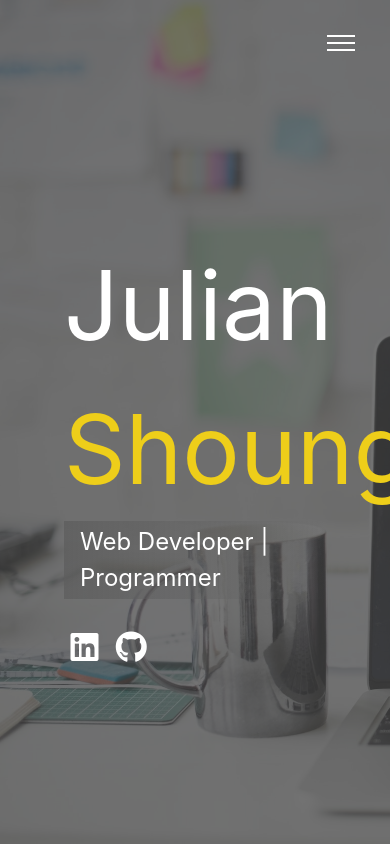
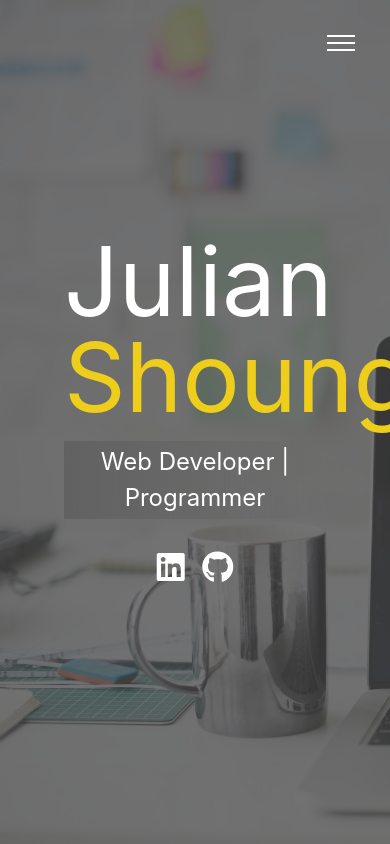
Before and after one commit to jshoung/old-portfolio, a website: page dist/index.html in a window 390 px wide. Drawn offline with Linux system fonts and the light colour scheme.

Commit message:
Add initial media query responsiveness

```diff
--- a/scss/_config.scss
+++ b/scss/_config.scss
@@ -28,3 +28,27 @@
     }
   }
 }
+
+@mixin mediaSm {
+  @media screen and (max-width: 500px) {
+    @content;
+  }
+}
+
+@mixin mediaMd {
+  @media screen and (max-width: 768px) {
+    @content;
+  }
+}
+
+@mixin mediaLg {
+  @media screen and (max-width: 1170px) {
+    @content;
+  }
+}
+
+@mixin mediaXl {
+  @media screen and (min-width: 1171px) {
+    @content;
+  }
+}
--- a/scss/_menu.scss
+++ b/scss/_menu.scss
@@ -56,9 +56,11 @@
     width: 50%;
     height: 100vh;
     @include easeOut();
+    transition-delay: 0.25s;
 
     &.show {
       transform: translate3d(0, 0, 0);
+      transition-delay: 0s;
     }
   }
 
@@ -86,11 +88,12 @@
   }
 
   .nav-item {
-    transform: translate3d(600px, 0, 0);
-    @include easeOut();
+    transform: translate3d(0, -600px, 0);
+    transition: all 0.2s linear;
 
     &.show {
       transform: translate3d(0, 0, 0);
+      @include easeOut();
     }
   }
 
@@ -111,9 +114,10 @@
   }
 }
 
-// Delay each nav item transform by 0.1s
 @for $x from 1 through 4 {
   .nav-item:nth-child(#{$x}) {
-    transition-delay: $x * 0.1s;
+    &.show {
+      transition-delay: 0.5s - ($x * 0.1s);
+    }
   }
 }
--- /dev/null
+++ b/scss/_mobile.scss
@@ -0,0 +1,62 @@
+@include mediaXl {}
+
+
+@include mediaLg {}
+
+
+@include mediaMd {
+  main {
+    align-items: center;
+    text-align: center;
+
+    .lg-heading {
+      line-height: 1;
+      margin-bottom: 1rem;
+    }
+  }
+
+  .menu {
+    &-nav, &-branding {
+      float: none;
+      width: 100%;
+      min-height: 0;
+
+      &.show {
+        transform: translate3d(0, 0, 0);
+      }
+    }
+
+    &-nav {
+      height: 75vh;
+      transform: translate3d(-100%, 0, 0);
+      font-size: 24px;
+    }
+
+    &-branding {
+      height: 25vh;
+      transform: translate3d(100%, 0, 0);
+
+      .portrait {
+        height: 120px;
+        width: 120px;
+      }
+    }
+
+    .nav-item {
+      transform: translate3d(-600px, 0, 0);
+
+      @include easeOut;
+
+      &.show {
+        transform: translate3d(0, 0, 0);
+      }
+    }
+  }
+}
+
+
+@include mediaSm {
+  main#home h1 {
+    margin-top: 10vh;
+  }
+}
--- a/scss/main.scss
+++ b/scss/main.scss
@@ -1,5 +1,6 @@
 @import 'config';
 @import 'menu';
+@import 'mobile';
 
 * {
   box-sizing: border-box;
```
Also changed, not shown: dist/css/main.css, dist/index.html, dist/js/main.js.
